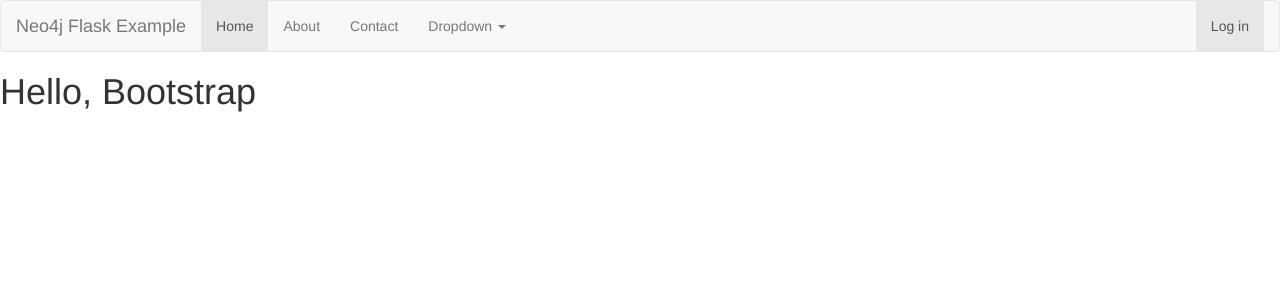
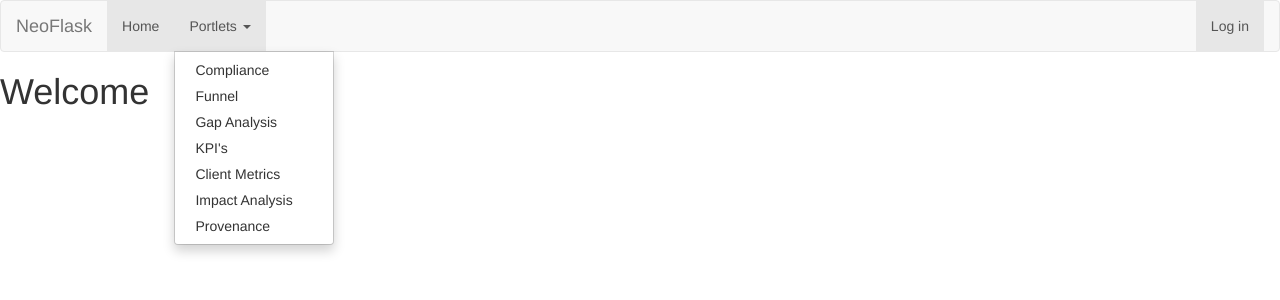
Before and after one commit to wgwz/flask-neo4j-demo, a Flask app: page / in a window 1280 px wide, after a click on "Portlets". Shown: the top 300 px of the page. Run offline with Flask 2, Linux system fonts and the light colour scheme; some libraries are stand-ins or nearby versions.

Commit message:
add in a function that lists clients
- with completion status for an onboard
- as well as if the workflow was valid

```diff
--- a/templates/basis.html
+++ b/templates/basis.html
@@ -11,23 +11,21 @@
         <span class="icon-bar"></span>
         <span class="icon-bar"></span>
       </button>
-      <a class="navbar-brand" href="#">Neo4j Flask Example</a>
+      <a class="navbar-brand" href="{{ url_for('bp.index') }}">NeoFlask</a>
     </div>
     <div id="navbar" class="navbar-collapse collapse">
       <ul class="nav navbar-nav">
-        <li class="active"><a href="#">Home</a></li>
-        <li><a href="#">About</a></li>
-        <li><a href="#">Contact</a></li>
+        <li class="active"><a href="{{ url_for('bp.index') }}">Home</a></li>
         <li class="dropdown">
-          <a href="#" class="dropdown-toggle" data-toggle="dropdown" role="button" aria-haspopup="true" aria-expanded="false">Dropdown <span class="caret"></span></a>
+          <a href="#" class="dropdown-toggle" data-toggle="dropdown" role="button" aria-haspopup="true" aria-expanded="false"> Portlets <span class="caret"></span></a>
           <ul class="dropdown-menu">
-            <li><a href="#">Action</a></li>
-            <li><a href="#">Another action</a></li>
-            <li><a href="#">Something else here</a></li>
-            <li role="separator" class="divider"></li>
-            <li class="dropdown-header">Nav header</li>
-            <li><a href="#">Separated link</a></li>
-            <li><a href="#">One more separated link</a></li>
+            <li><a href="{{ url_for('bp.compliance') }}">Compliance</a></li>
+            <li><a href="{{ url_for('bp.funnel') }}">Funnel</a></li>
+            <li><a href="{{ url_for('bp.gap_analysis') }}">Gap Analysis</a></li>
+            <li><a href="{{ url_for('bp.kpi') }}">KPI's</a></li>
+            <li><a href="{{ url_for('bp.client_metric') }}">Client Metrics</a></li>
+            <li><a href="{{ url_for('bp.impact_analysis') }}">Impact Analysis</a></li>
+            <li><a href="{{ url_for('bp.provenance') }}">Provenance</a></li>
           </ul>
         </li>
       </ul>
@@ -40,5 +38,4 @@
 {% endblock %}
 
 {% block content %}
-  <h1>Hello, Bootstrap</h1>
 {% endblock %}
--- /dev/null
+++ b/templates/client_metric.html
@@ -0,0 +1 @@
+{% extends 'basis.html' %}
--- /dev/null
+++ b/templates/funnel.html
@@ -0,0 +1 @@
+{% extends 'basis.html' %}
--- /dev/null
+++ b/templates/gap_analysis.html
@@ -0,0 +1 @@
+{% extends 'basis.html' %}
--- /dev/null
+++ b/templates/impact_analysis.html
@@ -0,0 +1 @@
+{% extends 'basis.html' %}
--- a/templates/index.html
+++ b/templates/index.html
@@ -1,5 +1,9 @@
 {% extends 'basis.html' %}
 
 {% block title %}
-  Moonvoyage
+  Welcome
 {% endblock %}
+
+{% block content %}
+  <h1>Welcome</h1>
+{% endblock %}
--- /dev/null
+++ b/templates/kpi.html
@@ -0,0 +1 @@
+{% extends 'basis.html' %}
--- /dev/null
+++ b/templates/provenance.html
@@ -0,0 +1 @@
+{% extends 'basis.html' %}
--- a/views.py
+++ b/views.py
@@ -1,15 +1,42 @@
 from flask import Blueprint, jsonify, render_template
 from extensions import db
-from models import build_model
+from models import build_model, build_clients
+from models import Client
 
 
 bp = Blueprint('bp', __name__)
-
 
 @bp.route('/')
 def index():
     return render_template('index.html')
 
+@bp.route('/compliance')
+def compliance():
+    return render_template('compliance.html', clients = Client.list_all_with_compliance_status())
+
+@bp.route('/funnel')
+def funnel():
+    return render_template('funnel.html')
+
+@bp.route('/gap_analysis')
+def gap_analysis():
+    return render_template('gap_analysis.html')
+
+@bp.route('/kpi')
+def kpi():
+    return render_template('kpi.html')
+
+@bp.route('/client_metric')
+def client_metric():
+    return render_template('client_metric.html')
+
+@bp.route('/impact_analysis')
+def impact_analysis():
+    return render_template('impact_analysis.html')
+
+@bp.route('/provenance')
+def provenance():
+    return render_template('provenance.html')
 
 @bp.route('/build')
 def build():
@@ -19,3 +46,12 @@ def build():
     m = build_model()
 
     return jsonify({'status': m})
+
+@bp.route('/create_clients')
+def create_clients():
+
+    db.graph.run("match (n) detach delete n")
+
+    m = build_clients()
+
+    return jsonify({'status': m})
```
Also changed, not shown: models.py (+30 -0 lines), templates/compliance.html (added, +28 -0 lines), tests/test_models.py (+55 -20 lines).
